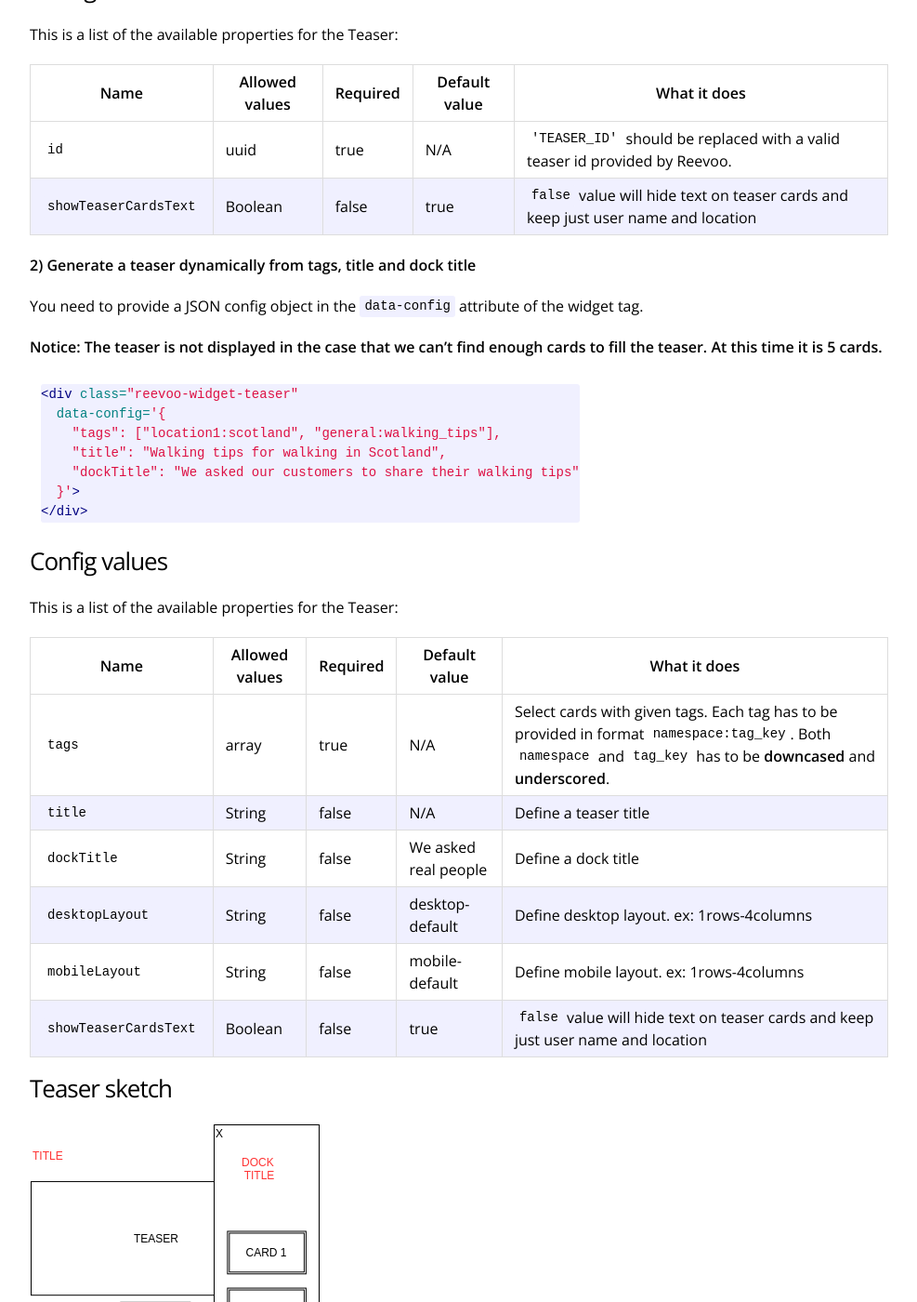
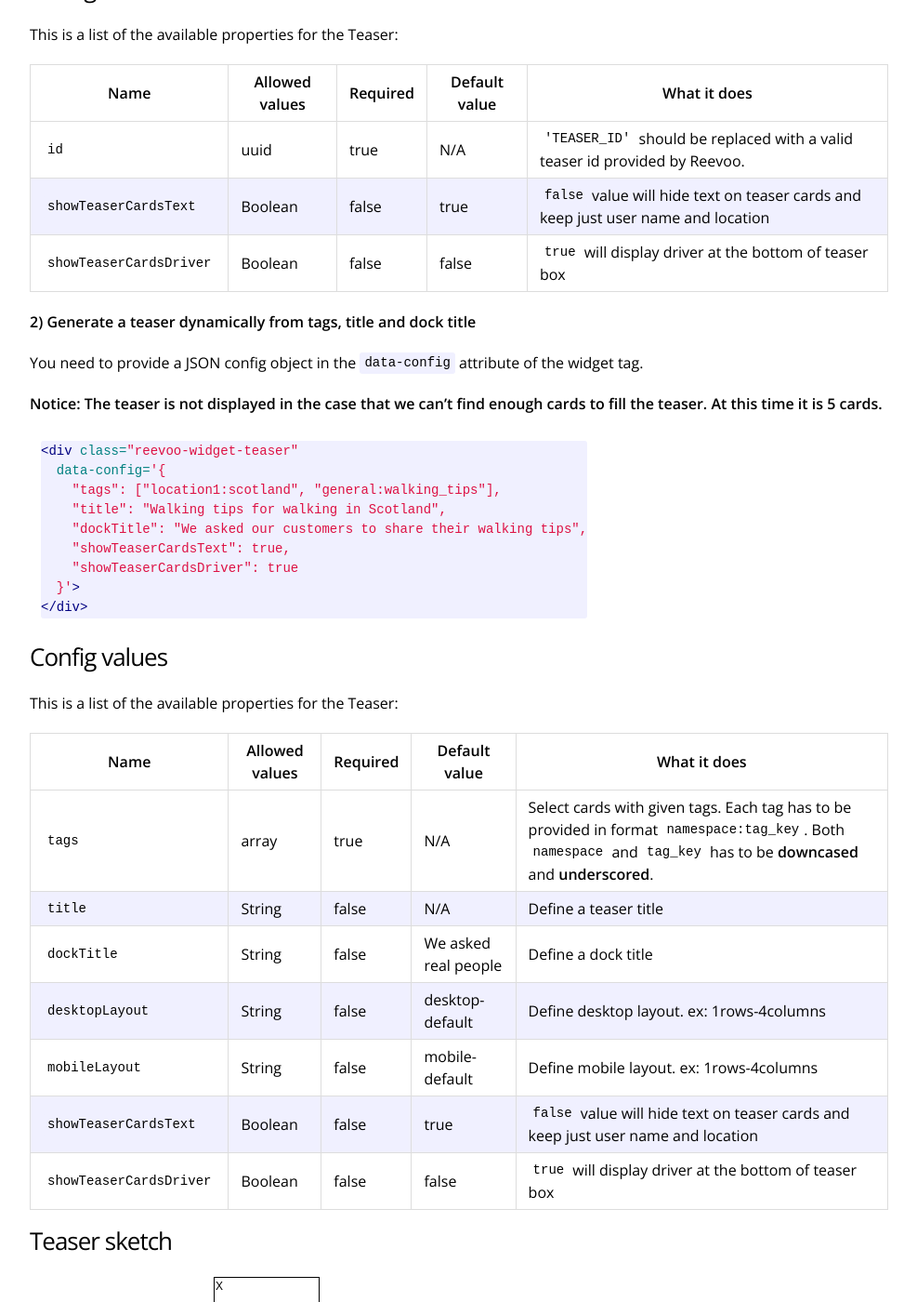
Before and after one commit to reevoo/reevoo.github.io, a Jekyll site: the page built from docs/experiences/experiences-getting-started.markdown, in a window 1280 px wide and 1400 px high, scrolled down 2416 px. Shown: the whole window at 93% size, without its empty margins (274-1261 px from the left). Built offline with Jekyll 4.4.1, drawn with Linux system fonts in a browser that asks for light colours.

Commit message:
Add documentation for teasers showTeaserCardsDriver option
- task: https://reevoo.atlassian.net/browse/EX-529

````diff
--- a/docs/experiences/experiences-getting-started.markdown
+++ b/docs/experiences/experiences-getting-started.markdown
@@ -100,6 +100,7 @@ This is a list of the available properties for the Teaser:
 |------|----------------|----------|---------------|--------------|
 | `id` | uuid | true | N/A | `'TEASER_ID'` should be replaced with a valid teaser id provided by Reevoo. |
 | `showTeaserCardsText` | Boolean | false | true | `false` value will hide text on teaser cards and keep just user name and location |
+| `showTeaserCardsDriver` | Boolean | false | false | `true` will display driver at the bottom of teaser box |
 
 **2) Generate a teaser dynamically from tags, title and dock title**
 
@@ -112,7 +113,9 @@ You need to provide a JSON config object in the `data-config` attribute of the w
   data-config='{
     "tags": ["location1:scotland", "general:walking_tips"],
     "title": "Walking tips for walking in Scotland",
-    "dockTitle": "We asked our customers to share their walking tips"
+    "dockTitle": "We asked our customers to share their walking tips",
+    "showTeaserCardsText": true,
+    "showTeaserCardsDriver": true
   }'>
 </div>
 ```
@@ -130,6 +133,7 @@ This is a list of the available properties for the Teaser:
 | `desktopLayout` | String | false | desktop-default | Define desktop layout. ex: 1rows-4columns |
 | `mobileLayout` | String | false | mobile-default | Define mobile layout. ex: 1rows-4columns |
 | `showTeaserCardsText` | Boolean | false | true | `false` value will hide text on teaser cards and keep just user name and location |
+| `showTeaserCardsDriver` | Boolean | false | false | `true` will display driver at the bottom of teaser box |
 
 ### Teaser sketch
 
````
